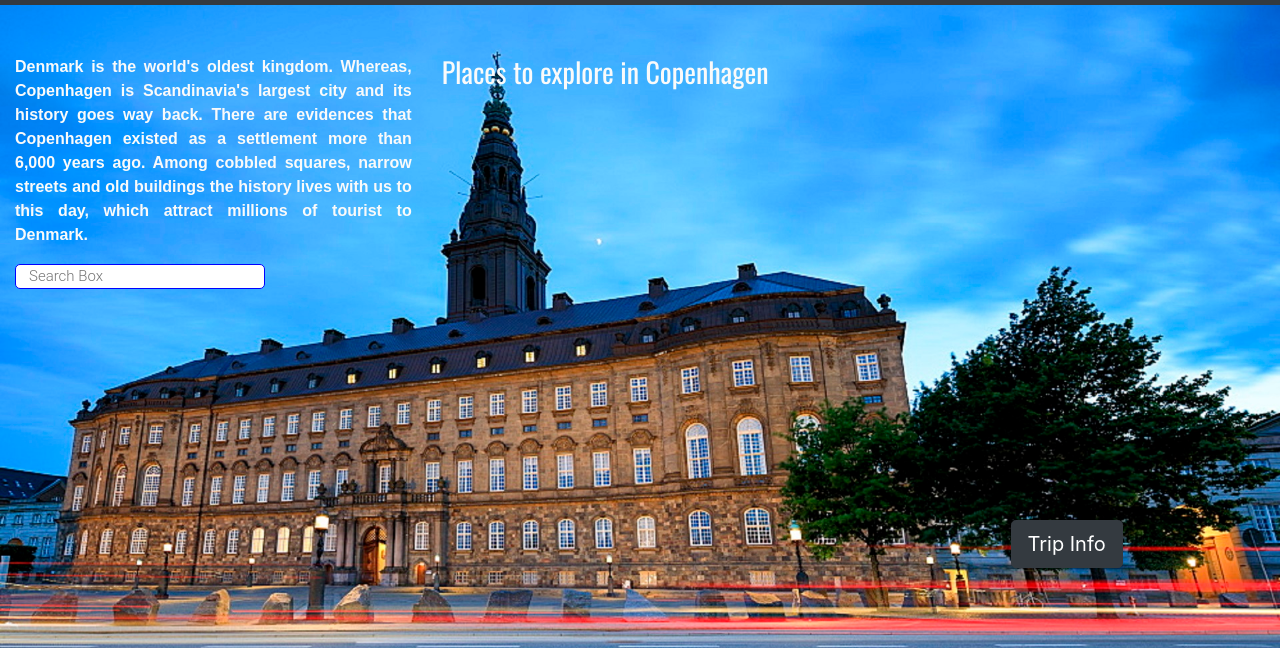
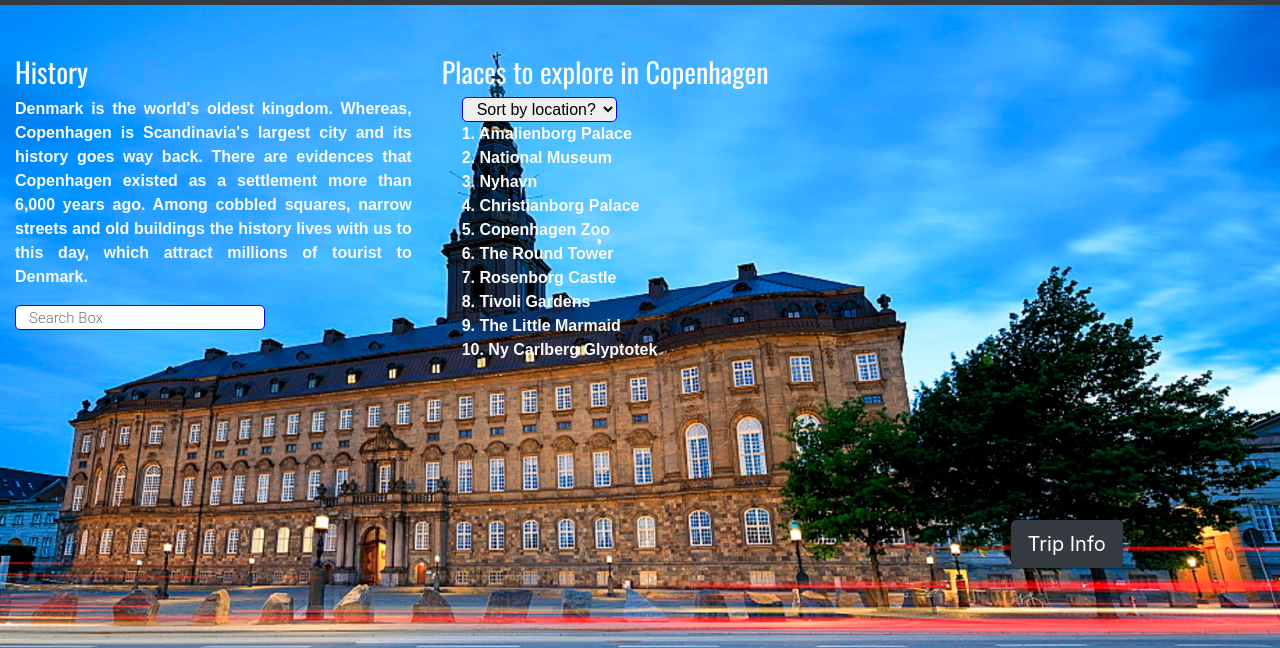
Before and after one commit to sohailshams/explore-copenhagen, a plain HTML site: page index.html in a window 1280 px wide. Shown: the part 113-761 px from the top of the page. Drawn offline with nearby package versions, Linux system fonts and the light colour scheme.

Commit message:
Created a list of attractions sorted by distance

```diff
--- a/assets/css/style.css
+++ b/assets/css/style.css
@@ -16,11 +16,39 @@
 }
 
 .text {
-    margin-top: 50px;
     color: #fafafa;
     font-family: "Varela+Roun", sans-serif;
 }
+.location-select {
+     font-family: "Varela+Roun", sans-serif;
+     height: 25px;
+     border-radius: 5px 5px 5px 5px;
+     border: solid 1px blue;
+     margin-left: 20px;
+      padding-left: 10px;
+}
 
+ ol {
+    color:  #fafafa;
+    font-family: "Varela+Roun", sans-serif;
+    font-weight: bold;
+    padding-inline-start: 20px;
+    margin: 0px;
+    }
+attraction .attration-list li {
+   padding-left: 15px;
+}
+/*
+.attration-list li{
+    color:  #fafafa;
+    font-family: "Varela+Roun", sans-serif;
+    font-weight: bold;
+}
+
+.attration-list{
+     padding-top: 10px;
+}
+*/
 .image-container{
     height: 100vh;
     background: url("../images/pic-10.jpg") no-repeat;
--- a/assets/js/script.js
+++ b/assets/js/script.js
@@ -89,3 +89,91 @@ function sendMail(contactForm) {
         });
         return false;
 }
+
+window.onload = function() {
+     var myArray = ["Amalienborg Palace", "National Museum", "Nyhavn", "Christianborg Palace", "Copenhagen Zoo",
+     "The Round Tower", "Rosenborg Castle", "Tivoli Gardens", "The Little Marmaid", "Ny Carlberg Glyptotek"];
+       var index, entry;
+      for (index = 0; index < myArray.length; ++index) {
+        entry = myArray[index];
+         var node = document.createElement("OL");
+         // Backticks should look like `
+
+        textnode = document.createTextNode(`${index+1}. ${""} ${entry}`)
+
+   node.appendChild(textnode);
+   console.log(node);
+   document.getElementById("attractions").appendChild(node);
+  }
+
+}
+
+function sortFunction(){
+    getSelectValue = document.getElementById("location-selector").value;
+    if (getSelectValue == "1"){
+    $("#attractions").empty();
+      var myArray = [
+    ["Tivoli Gardens", 280],
+    ["Ny Carlberg Glyptotek", 500],
+    ["National Museum", 550],
+    ["Christianborg Palace", 1000],
+    ["Nyhavn", 1500],
+    ["Rosenborg Castle", 1600],
+    ["Amalienborg Palace", 2400],
+    ["Copenhagen Zoo", 3100],
+    ["The Little Marmaid", 3400],
+    ["The Round Tower", 800]
+];
+
+      myArray.sort(function(a, b) {
+        return a[1] - b[1];
+      });
+
+      var index, entry;
+      for (index = 0; index < myArray.length; ++index) {
+        entry = myArray[index];
+         var node = document.createElement("OL");
+         // Backticks should look like `
+
+        textnode = document.createTextNode(`${index+1}. ${""} ${entry[0]}`)
+
+   node.appendChild(textnode);
+   console.log(node);
+   document.getElementById("attractions").appendChild(node);
+  }
+
+  }
+   if (getSelectValue == "2"){
+    $("#attractions").empty();
+      var myArray = [
+    ["Tivoli Gardens", 1500],
+    ["Ny Carlberg Glyptotek", 1700],
+    ["National Museum", 1900],
+    ["Christianborg Palace", 1600],
+    ["Nyhavn", 1800],
+    ["Rosenborg Castle", 400],
+    ["Amalienborg Palace", 2500],
+    ["Copenhagen Zoo", 3900],
+    ["The Little Marmaid", 2300],
+    ["The Round Tower", 750]
+];
+
+      myArray.sort(function(a, b) {
+        return a[1] - b[1];
+      });
+
+      var index, entry;
+      for (index = 0; index < myArray.length; ++index) {
+        entry = myArray[index];
+         var node = document.createElement("OL");
+         // Backticks should look like `
+
+        textnode = document.createTextNode(`${index+1}. ${""} ${entry[0]}`)
+
+   node.appendChild(textnode);
+   console.log(node);
+   document.getElementById("attractions").appendChild(node);
+  }
+
+  };
+}
--- a/index.html
+++ b/index.html
@@ -21,9 +21,13 @@
     />
     <link rel="stylesheet" href="assets/css/style.css" type="text/css" />
     <title>Explore Copenhagen</title>
-    <script type="text/javascript" src="https://cdn.jsdelivr.net/npm/emailjs-com@2.3.2/dist/email.min.js"></script>
+    <script
+      type="text/javascript"
+      src="https://cdn.jsdelivr.net/npm/emailjs-com@2.3.2/dist/email.min.js"
+    ></script>
     <script type="text/javascript">
-    (function(){ emailjs.init("user_DXLBRpkIX6GuFjczJs4yR");
+      (function () {
+        emailjs.init("user_DXLBRpkIX6GuFjczJs4yR");
       })();
     </script>
   </head>
@@ -32,13 +36,17 @@
     <header>
       <div class="row no-gutters">
         <div class="col-12 bg-dark">
-          <h2 class="slogan"><span><img src="assets/images/logo.png" alt="logo"></span>Let's Explore Copenhagen</h2>
+          <h2 class="slogan">
+            <span><img src="assets/images/logo.png" alt="logo" /></span>Let's
+            Explore Copenhagen
+          </h2>
         </div>
       </div>
     </header>
     <section class="container-fluid image-container">
       <div class="row">
         <div class="col-md-4 col-lg-4">
+          <h3 class="heading">History</h3>
           <p class="text text-justify">
             <strong>
               Denmark is the world's oldest kingdom. Whereas, Copenhagen is
@@ -49,41 +57,103 @@
               millions of tourist to Denmark.
             </strong>
           </p>
-          <input id="pac-input" class="controls" type="text" placeholder="Search Box"/>
+          <input
+            id="pac-input"
+            class="controls"
+            type="text"
+            placeholder="Search Box"
+          />
         </div>
 
         <div class="col-md-8 col-lg-8">
           <div class="row">
             <div class="col-12 col-md-12 col-lg-6">
               <h3 class="heading">Places to explore in Copenhagen</h3>
+              <select class="location-select" id="location-selector" onchange="sortFunction()">
+              <option value="0">Sort by location?</option>
+              <option value="1">City Center</option>
+              <option value="2">Nørreport Station</option>
+              </select>
+               <div id="attractions"></div>
             </div>
             <div class="col-12 col-md-12 col-lg-6">
               <div id="map"></div>
               <div class="text-center">
                 <div class="col">
-              <button type="button" class="btn btn-dark btn-lg" data-toggle="modal"
-              data-target="#basicExampleModal"> Trip Info </button>
-            <div class="modal fade" id="basicExampleModal" tabindex="-1" role="dialog" aria-labelledby="exampleModalLabel" aria-hidden="true">
+                  <button
+                    type="button"
+                    class="btn btn-dark btn-lg"
+                    data-toggle="modal"
+                    data-target="#basicExampleModal"
+                  >
+                    Trip Info
+                  </button>
+                  <div
+                    class="modal fade"
+                    id="basicExampleModal"
+                    tabindex="-1"
+                    role="dialog"
+                    aria-labelledby="exampleModalLabel"
+                    aria-hidden="true"
+                  >
                     <div class="modal-dialog" role="document">
                       <div class="modal-content">
                         <div class="modal-header">
-              <h5 class="modal-title" id="exampleModalLabel">Need info about attraction, hotels or restaurants</h5>
-              <button type="button" class="close" data-dismiss="modal" aria-label="Close">
-                <span aria-hidden="true">&times;</span></button>
+                          <h5 class="modal-title" id="exampleModalLabel">
+                            Need info about attraction, hotels or restaurants
+                          </h5>
+                          <button
+                            type="button"
+                            class="close"
+                            data-dismiss="modal"
+                            aria-label="Close"
+                          >
+                            <span aria-hidden="true">&times;</span>
+                          </button>
                         </div>
                         <div class="modal-body">
-              <form onsubmit="return sendMail(this);" id="form-reset">
+                          <form
+                            onsubmit="return sendMail(this);"
+                            id="form-reset"
+                          >
                             <label for="name" class="form-title">Name</label>
-                <input type="text" name="name" id="name" placeholder="Name" class="form-control" required />
+                            <input
+                              type="text"
+                              name="name"
+                              id="name"
+                              placeholder="Name"
+                              class="form-control"
+                              required
+                            />
                             <label for="name">Email Address</label>
-                <input type="email" name="emailaddress" id="emailaddress" placeholder="mail@abc.com" class="form-control" required/>
+                            <input
+                              type="email"
+                              name="emailaddress"
+                              id="emailaddress"
+                              placeholder="mail@abc.com"
+                              class="form-control"
+                              required
+                            />
                             <label for="name">Your Query</label>
-                <textarea rows="6" name="query" id="query" placeholder="Your Question" class="form-control" required></textarea>
+                            <textarea
+                              rows="6"
+                              name="query"
+                              id="query"
+                              placeholder="Your Question"
+                              class="form-control"
+                              required
+                            ></textarea>
 
-
-              <button type="button" class="btn btn-dark" data-dismiss="modal">Close</button>
-              <button type="submit" class="btn btn-dark">Contact Us</button>
-
+                            <button
+                              type="button"
+                              class="btn btn-dark"
+                              data-dismiss="modal"
+                            >
+                              Close
+                            </button>
+                            <button type="submit" class="btn btn-dark">
+                              Contact Us
+                            </button>
                           </form>
                         </div>
                       </div>
```
Lines whose indentation alone changed are shown as unchanged.
